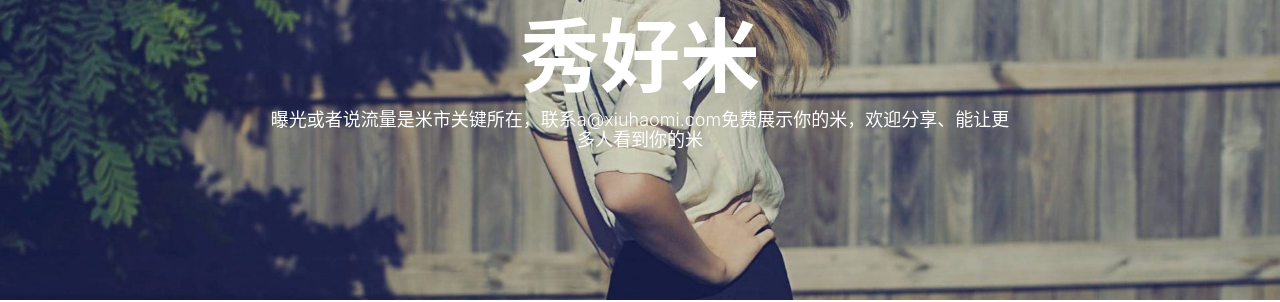
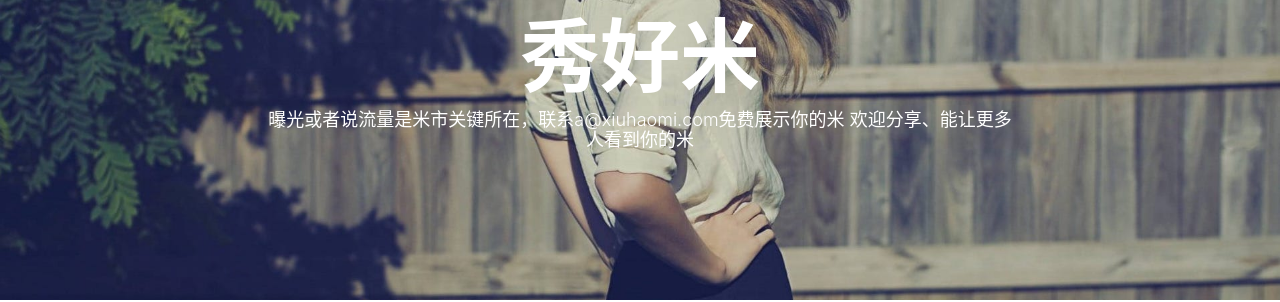
Before and after one commit to xiuhaomi/xiuhaomi.com, a Jekyll site: the page built from index.html, in a window 1280 px wide. Shown: the part 138-440 px from the top of the page. Built offline with Jekyll 4.4.1, drawn with Linux system fonts in a browser that asks for light colours; nearby versions of some CDN libraries; the list of posts is cut into pages by our own code; comment, search, counter and statistics services are not loaded.

```diff
--- a/index.html
+++ b/index.html
@@ -1,6 +1,6 @@
 ---
 layout: page
-description: "曝光或者说流量是米市关键所在，联系a@xiuhaomi.com免费展示你的米，欢迎分享、能让更多人看到你的米"
+description: "曝光或者说流量是米市关键所在，联系a@xiuhaomi.com免费展示你的米         欢迎分享、能让更多人看到你的米"
 ---
 
 {% for post in paginator.posts %}
```
